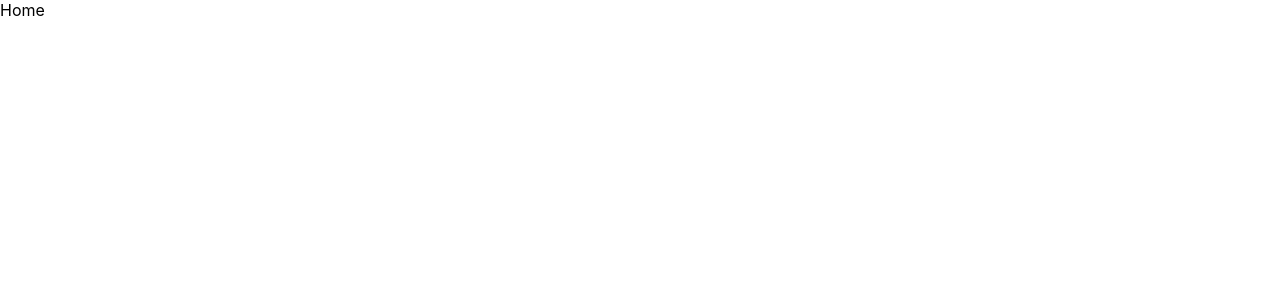
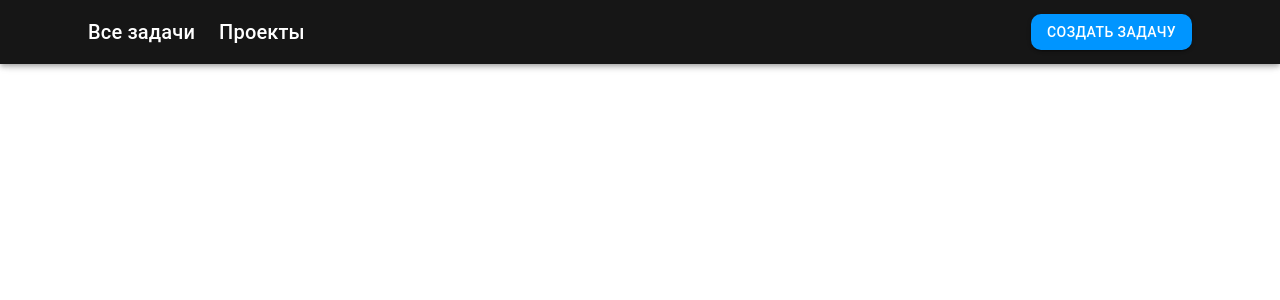
Before and after one commit to liwiggwp/avito-tech-trainee-assignment-spring-2025, a React (Create React App) app in the folder frontend/: page / in a window 1280 px wide. Shown: the top 300 px of the page. Built offline with nearby package versions, Linux system fonts and the light colour scheme.

Commit message:
add header

```diff
--- /dev/null
+++ b/frontend/src/components/header/Header.js
@@ -0,0 +1,37 @@
+import * as React from "react";
+import {
+  Button,
+  Container,
+  Typography,
+  Toolbar,
+  Box,
+  AppBar,
+} from "@mui/material";
+
+export default function Header() {
+  return (
+    <Box sx={{ flexGrow: 1 }}>
+      <AppBar position="fixed" sx={{ backgroundColor: "#161616" }}>
+        <Container maxWidth="lg">
+          <Toolbar sx={{ display: "flex", justifyContent: "space-between" }}>
+            <Box sx={{ display: "flex", alignItems: "center", gap: 3 }}>
+              <Typography variant="h6">Все задачи</Typography>
+              <Typography variant="h6">Проекты</Typography>
+            </Box>
+            <Box sx={{ display: "flex", alignItems: "center", gap: 2 }}>
+              <Button
+                variant="contained"
+                sx={{
+                  backgroundColor: "#0095FF",
+                  borderRadius: "10px",
+                }}
+              >
+                Создать задачу
+              </Button>
+            </Box>
+          </Toolbar>
+        </Container>
+      </AppBar>
+    </Box>
+  );
+}
--- a/frontend/src/pages/Home.js
+++ b/frontend/src/pages/Home.js
@@ -1,8 +1,10 @@
 import React from "react";
+import Header from "../components/header/Header";
 
 export default function Home() {
   return (
     <>
+      <Header />
       <div>Home</div>
     </>
   );
```
